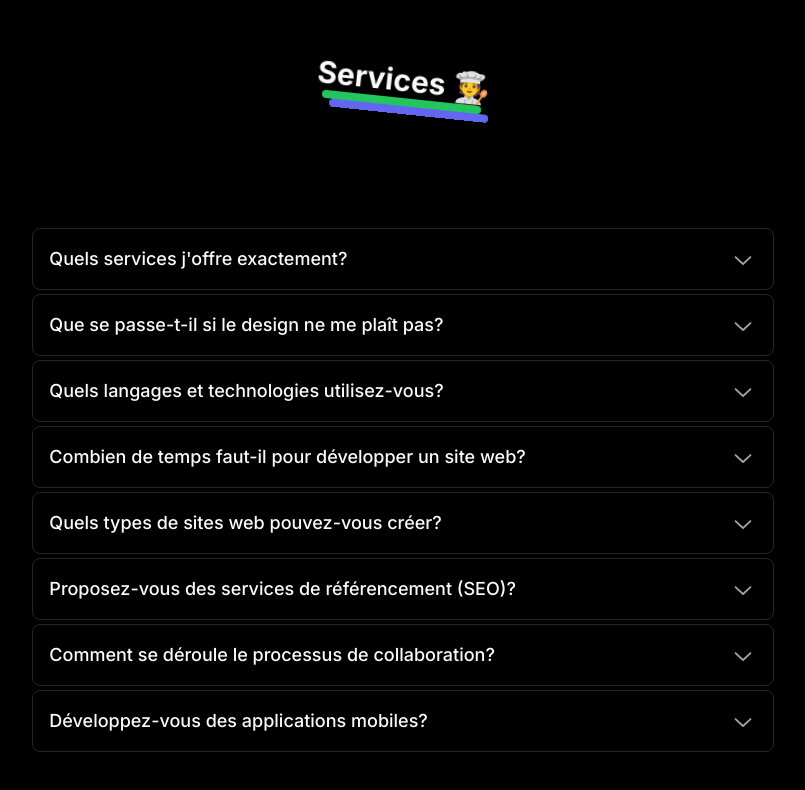
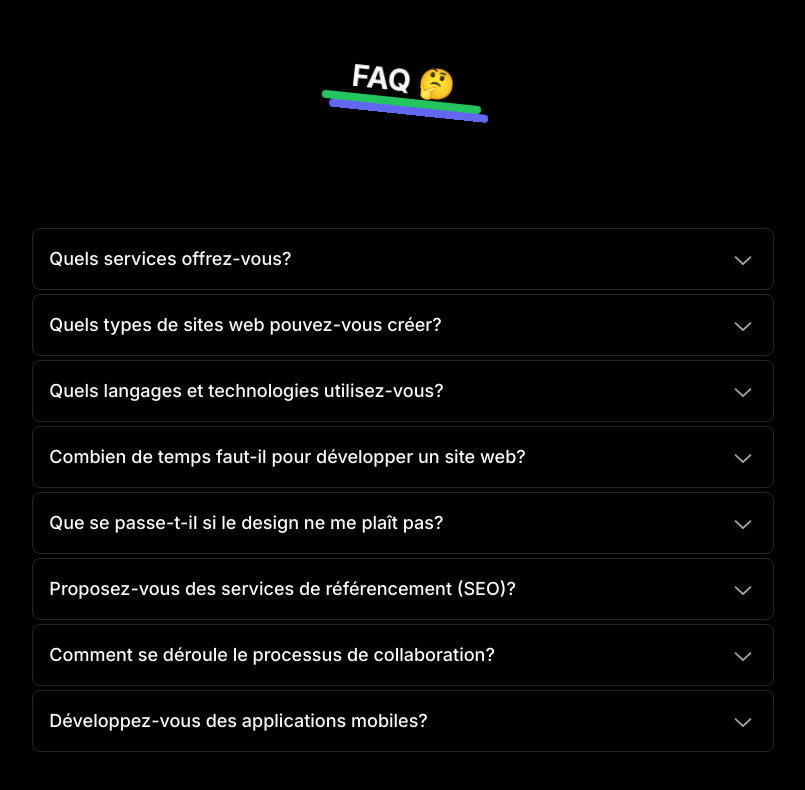
Before and after one commit to Yoni-Deserbaix/Portfolio, a Next.js app: page / in a window 1280 px wide. Shown: the part 1958-2748 px from the top of the page, without its empty margins (237-1042 px from the left). Built offline with nearby package versions, Linux system fonts and the light colour scheme; no server answers; the database is empty.

Commit message:
fix(faq): few updates

```diff
--- a/src/app/components/Faq.tsx
+++ b/src/app/components/Faq.tsx
@@ -17,8 +17,8 @@ export default function Faq() {
     <div>
       <FadeOnScroll delay={0}>
         <Title
-          text="Services 🧑‍🍳"
-          className="flex flex-col mt-36 mb-12 items-center justify-center text-3xl rotate-6"
+          text="FAQ 🤔"
+          className="flex flex-col mt-36 mb-6 items-center justify-center text-3xl rotate-6"
         />
       </FadeOnScroll>
       <div>
@@ -29,9 +29,7 @@ export default function Faq() {
             className="flex justify-center mx-auto flex-col w-2/3 my-28 max-md:w-full"
           >
             <AccordionItem value="item-1">
-              <AccordionTrigger>
-                Quels services j'offre exactement?
-              </AccordionTrigger>
+              <AccordionTrigger>Quels services offrez-vous?</AccordionTrigger>
               <AccordionContent>
                 Je propose des services de création de design, de développement
                 de sites web sur mesure, et je m'occupe également du déploiement
@@ -40,11 +38,12 @@ export default function Faq() {
             </AccordionItem>
             <AccordionItem value="item-2">
               <AccordionTrigger>
-                Que se passe-t-il si le design ne me plaît pas?
+                Quels types de sites web pouvez-vous créer?
               </AccordionTrigger>
               <AccordionContent>
-                Pas de soucis ! Je travaille avec vous pour réviser et ajuster
-                le design jusqu'à ce que vous en soyez entièrement satisfait.
+                Je peux réaliser une large gamme de sites web : sites vitrines,
+                e-commerce, blogs, portfolios et applications web
+                personnalisées, selon vos besoins spécifiques.
               </AccordionContent>
             </AccordionItem>
             <AccordionItem value="item-3">
@@ -71,15 +70,15 @@ export default function Faq() {
             </AccordionItem>
             <AccordionItem value="item-5">
               <AccordionTrigger>
-                Quels types de sites web pouvez-vous créer?
+                Que se passe-t-il si le design ne me plaît pas?
               </AccordionTrigger>
               <AccordionContent>
-                Je peux réaliser une large gamme de sites web : sites vitrines,
-                e-commerce, blogs, portfolios et applications web
-                personnalisées, selon vos besoins spécifiques.
+                Pas de soucis ! Je travaille avec vous pour réviser et ajuster
+                le design jusqu'à ce que vous en soyez entièrement satisfait.
               </AccordionContent>
             </AccordionItem>
-            <AccordionItem value="item-7">
+
+            <AccordionItem value="item-6">
               <AccordionTrigger>
                 Proposez-vous des services de référencement (SEO)?
               </AccordionTrigger>
@@ -89,7 +88,7 @@ export default function Faq() {
                 visiteurs et de clients.
               </AccordionContent>
             </AccordionItem>
-            <AccordionItem value="item-8">
+            <AccordionItem value="item-7">
               <AccordionTrigger>
                 Comment se déroule le processus de collaboration?
               </AccordionTrigger>
@@ -100,7 +99,7 @@ export default function Faq() {
                 tout au long du développement jusqu'à la mise en ligne. 🤝
               </AccordionContent>
             </AccordionItem>
-            <AccordionItem value="item-9">
+            <AccordionItem value="item-8">
               <AccordionTrigger>
                 Développez-vous des applications mobiles?
               </AccordionTrigger>
```
